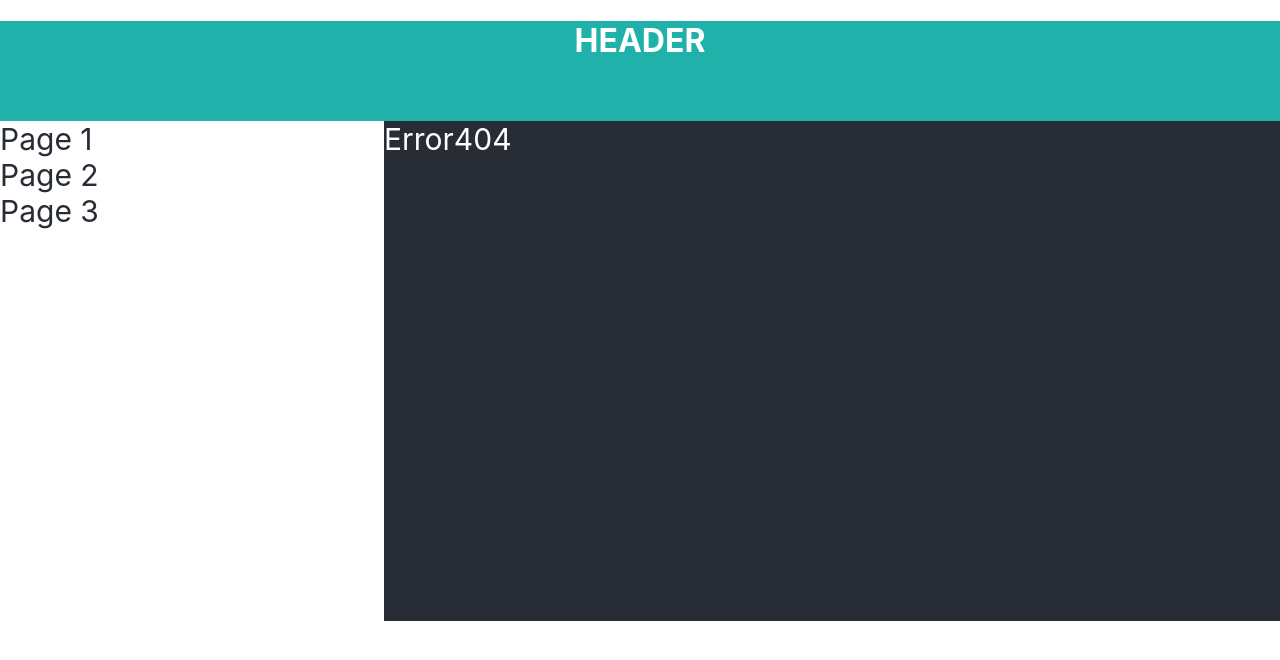
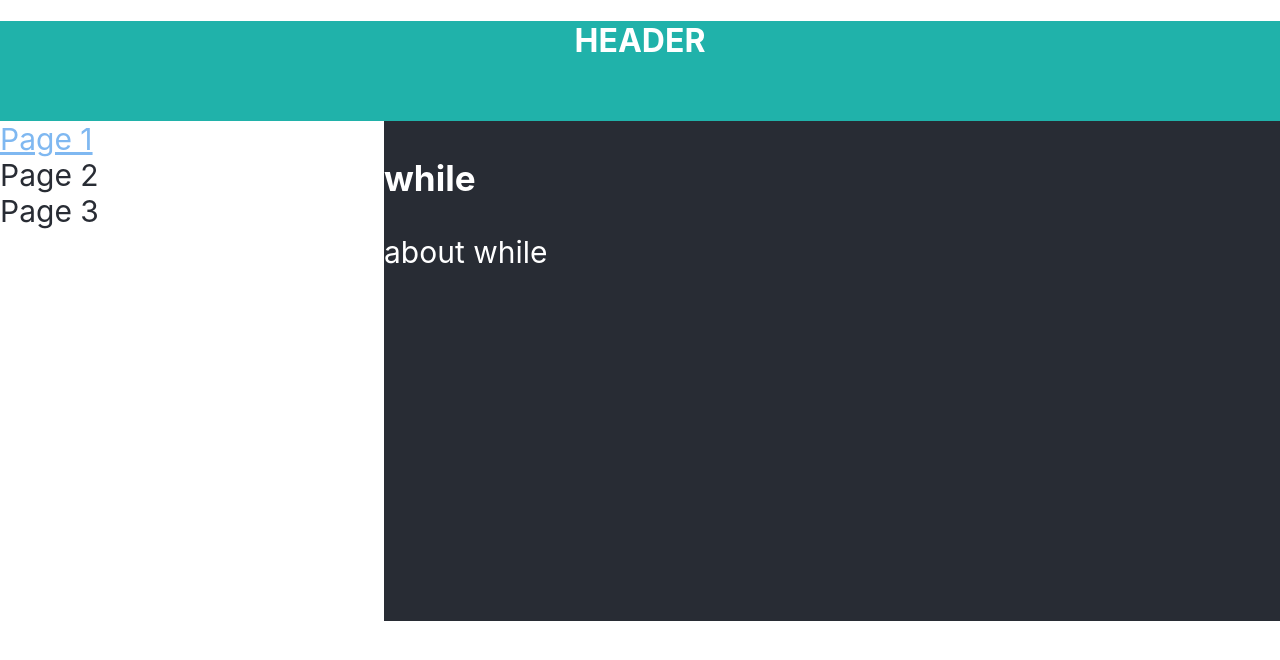
Before and after one commit to vbsm11/about-routings, a React (Create React App) app: page /page/0 in a window 1280 px wide. Shown: the top 660 px of the page. Built offline with nearby package versions, Linux system fonts and the light colour scheme.

Commit message:
Pages with different items in array in props (useParams()!!!)

```diff
--- a/src/components/Site.tsx
+++ b/src/components/Site.tsx
@@ -5,6 +5,8 @@ import {PageOne} from './pages/PageOne';
 import {PageTwo} from './pages/PageTwo';
 import {PageThree} from './pages/PageThree';
 import {Error404} from './pages/Error404';
+import {Page} from './pages/Page';
+import {dataState} from '../data/dataState';
 
 
 export const Site = () => {
@@ -14,17 +16,17 @@ export const Site = () => {
             <div className={styles.body}>
                 <div className={styles.nav}>
                     <div>
-                        <NavLink to="/page1" className={({isActive}) => isActive? styles.active: styles.navLink}>
+                        <NavLink to="/page/0" className={({isActive}) => isActive? styles.active: styles.navLink}>
                             Page 1
                         </NavLink>
                     </div>
                     <div>
-                        <NavLink to="/page2" className={({isActive})=> isActive? styles.active: styles.navLink}>
+                        <NavLink to="/page/1" className={({isActive})=> isActive? styles.active: styles.navLink}>
                             Page 2
                         </NavLink>
                     </div>
                     <div>
-                        <NavLink to="/page3" className={({isActive}) => isActive? styles.active: styles.navLink}>
+                        <NavLink to="/page/2" className={({isActive}) => isActive? styles.active: styles.navLink}>
                             Page 3
                         </NavLink>
                     </div>
@@ -32,6 +34,8 @@ export const Site = () => {
                     <div className={styles.content}>
                         <Routes>
                             <Route path="/" element={<Navigate to="/page1"/>}/>
+
+                            <Route path="/page/:id" element={<Page pages={dataState.pages}/>}/>
 
                             <Route path="/page1" element={<PageOne/>}/>
                             <Route path="/page2" element={<PageTwo/>}/>
--- /dev/null
+++ b/src/components/pages/Page.tsx
@@ -0,0 +1,20 @@
+import React from 'react';
+import {PagesType} from '../../data/dataState';
+import {useParams} from 'react-router-dom';
+
+type PagePropsType = {
+    pages: PagesType[]
+}
+
+export const Page: React.FC<PagePropsType> = ({pages}) => {
+
+    const params = useParams()
+    const i = Number(params.id)
+
+    return (
+        <div>
+            <h3>{pages[i].heading}</h3>
+            {pages[i].about}
+        </div>
+    );
+};
--- /dev/null
+++ b/src/data/dataState.ts
@@ -0,0 +1,25 @@
+export const dataState: DataStateType={
+    pages:[
+        {
+            heading:"while",
+            about:"about while"
+        },
+        {
+            heading:"for",
+            about:"about for"
+        },
+        {
+            heading:"switch",
+            about:"about switch"
+        }
+    ]
+}
+
+export type DataStateType={
+    pages:Array<PagesType>
+}
+
+export type  PagesType ={
+    heading:string,
+    about:string,
+}
```
